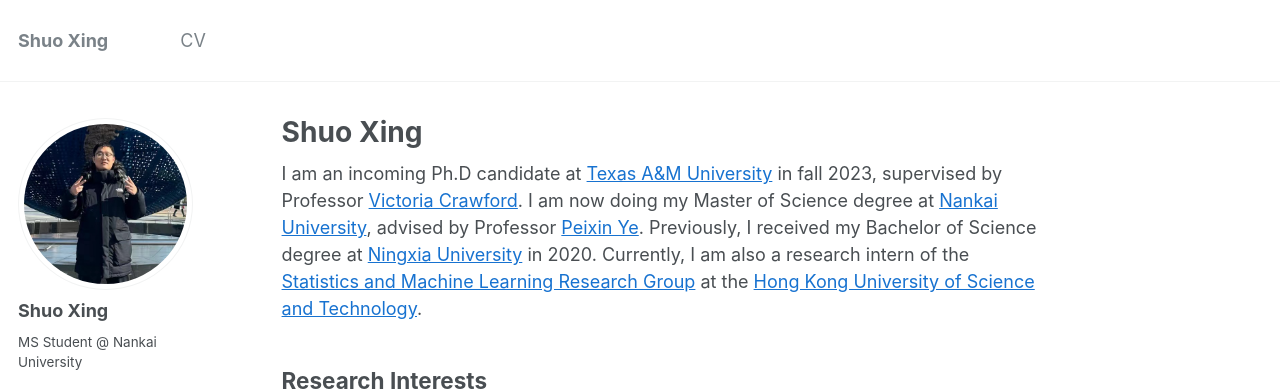
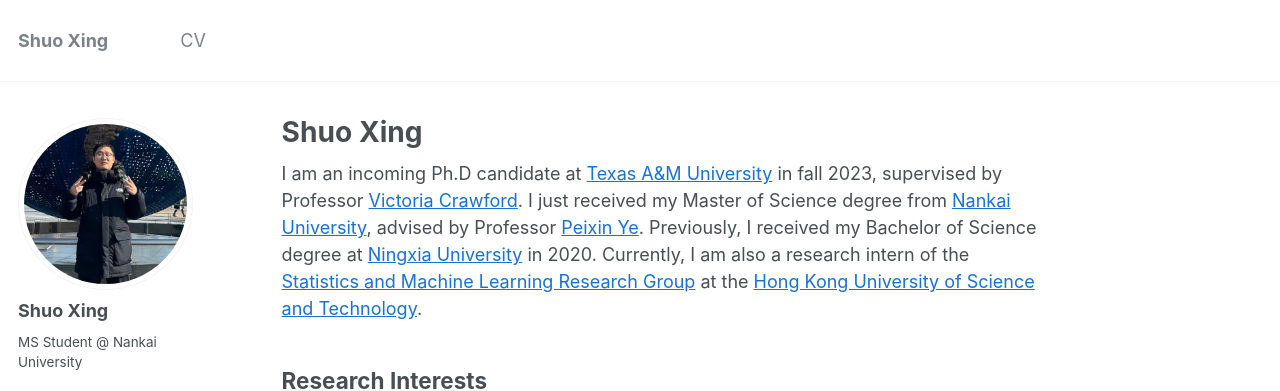
Before and after one commit to ShuoXing98/shuoxing98.github.io, a Jekyll site: the page built from _pages/about.md, in a window 1280 px wide and 900 px high. Shown: the top 391 px of the window. Built offline with Jekyll 4.4.1, drawn with Linux system fonts in a browser that asks for light colours; some web fonts are replaced; formulas are drawn with MathJax 3; comment, search, counter and statistics services are not loaded; some of the changed text lies outside the part shown.

Commit message:
Update about.md

```diff
--- a/_pages/about.md
+++ b/_pages/about.md
@@ -7,7 +7,7 @@
   - /about/
   - /about.html
 ---
-I am an incoming Ph.D candidate at [Texas A&M University](https://www.tamu.edu/) in fall 2023, supervised by Professor [Victoria Crawford](https://engineering.tamu.edu/cse/profiles/crawford-victoria.html). I am now doing my Master of Science degree at [Nankai University](https://www.nankai.edu.cn/), advised by Professor [Peixin Ye](http://en.math.nankai.edu.cn/2015/1112/c4059a32170/page.htm). Previously, I received my Bachelor of Science degree at [Ningxia University](http://www.nxu.edu.cn/) in 2020. Currently, I am also a research intern of the [Statistics and Machine Learning Research Group](https://statml.hkust.edu.hk/) at the [Hong Kong University of Science and Technology](https://hkust.edu.hk/).
+I am an incoming Ph.D candidate at [Texas A&M University](https://www.tamu.edu/) in fall 2023, supervised by Professor [Victoria Crawford](https://engineering.tamu.edu/cse/profiles/crawford-victoria.html). I just received my Master of Science degree from [Nankai University](https://www.nankai.edu.cn/), advised by Professor [Peixin Ye](http://en.math.nankai.edu.cn/2015/1112/c4059a32170/page.htm). Previously, I received my Bachelor of Science degree at [Ningxia University](http://www.nxu.edu.cn/) in 2020. Currently, I am also a research intern of the [Statistics and Machine Learning Research Group](https://statml.hkust.edu.hk/) at the [Hong Kong University of Science and Technology](https://hkust.edu.hk/).
 
 <!-- I am open to research interns, cooperation and review opportunities. Please feel free to drop me an email if you are interested.
 {: .notice--info} -->
```
Also changed, not shown: other parts of _pages/about.md (+1 -0 lines).
